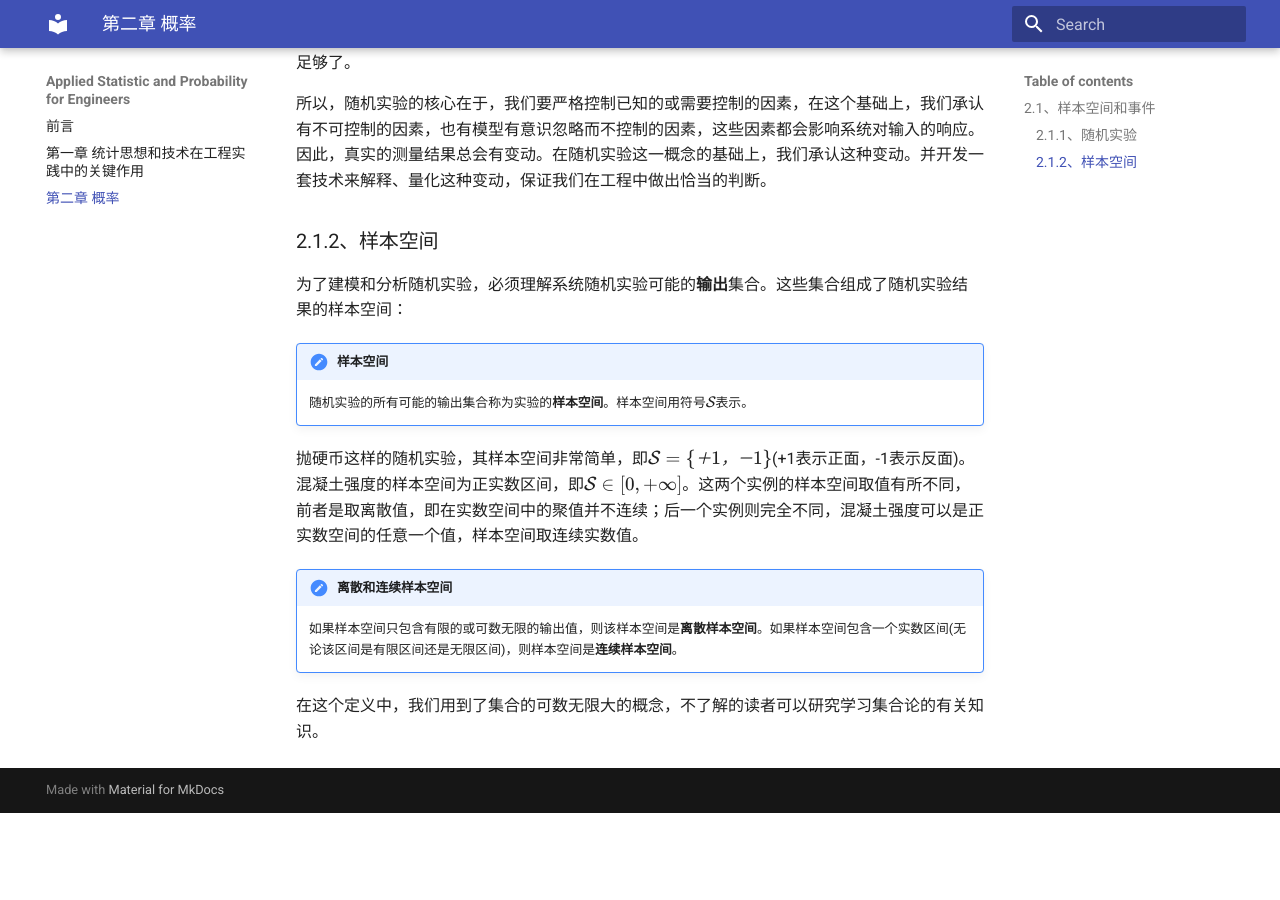
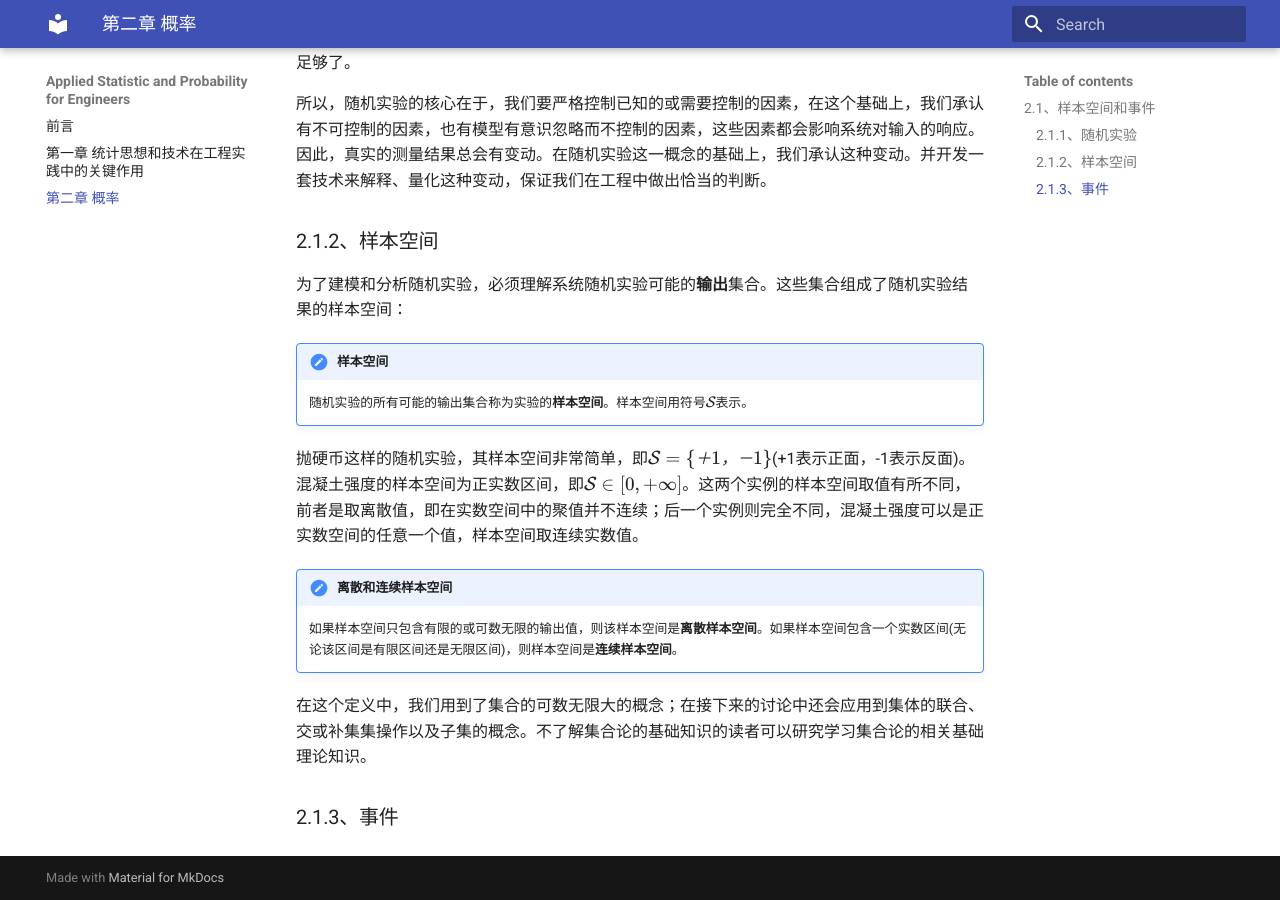
Before and after one commit to chenmich/applied_statistic_and_probability_for_engineers, an MkDocs documentation site: the page built from docs/second.md, in a window 1280 px wide and 900 px high, scrolled down 2494 px. Built offline with MkDocs 1.6.1 and Material for MkDocs 9.7.7, drawn with Linux system fonts in a browser that asks for light colours; before the commit the page ends 3307 px from its top, so only the background shows below that.

Commit message:
modify the 2.1.2

```diff
--- a/docs/second.md
+++ b/docs/second.md
@@ -49,4 +49,6 @@
 !!!note "离散和连续样本空间"
     如果样本空间只包含有限的或可数无限的输出值，则该样本空间是**离散样本空间**。如果样本空间包含一个实数区间(无论该区间是有限区间还是无限区间)，则样本空间是**连续样本空间**。
 
-在这个定义中，我们用到了集合的可数无限大的概念，不了解的读者可以研究学习集合论的有关知识。
+在这个定义中，我们用到了集合的可数无限大的概念；在接下来的讨论中还会应用到集体的联合、交或补集集操作以及子集的概念。不了解集合论的基础知识的读者可以研究学习集合论的相关基础理论知识。
+
+### 2.1.3、事件
```
